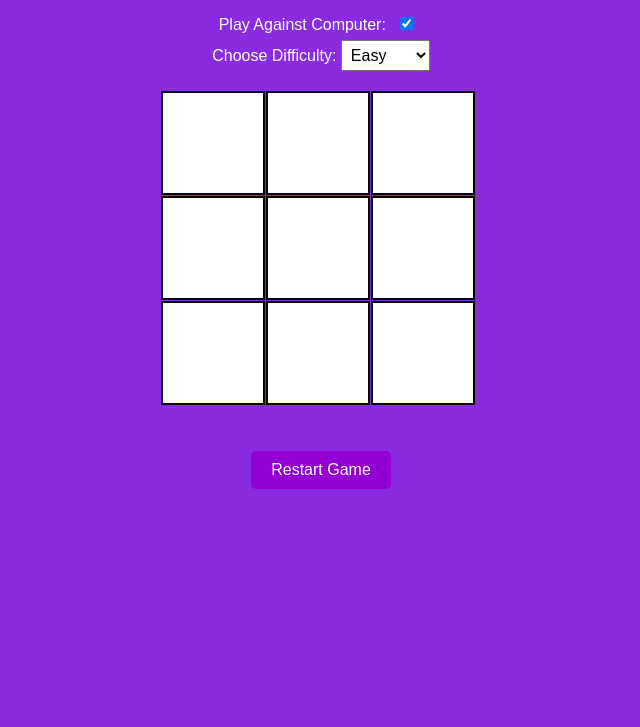
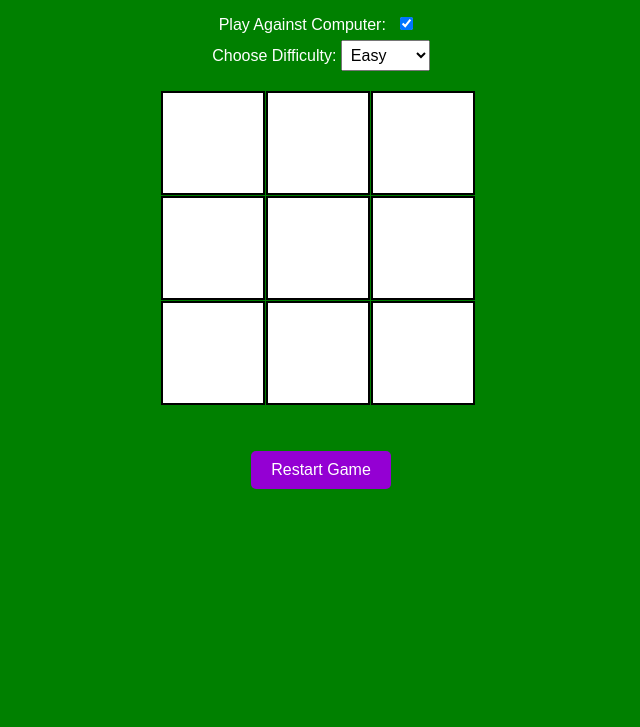
Before and after one commit to saisathwikrotte/tictactoe, a plain HTML site: page index.html in a window 1280 px wide. Shown: the part 73-800 px from the top of the page, without its empty margins (319-959 px from the left). Drawn offline with Linux system fonts and the light colour scheme.

Commit message:
Update style.css

```diff
--- a/style.css
+++ b/style.css
@@ -1,6 +1,6 @@
 /* Add this CSS to your style.css */
 body {
-    background-color: blueviolet; /* Set background to violet */
+    background-color: green; /* Set background to violet */
     font-family: Arial, sans-serif;
     text-align: center;
     color: white;
```
